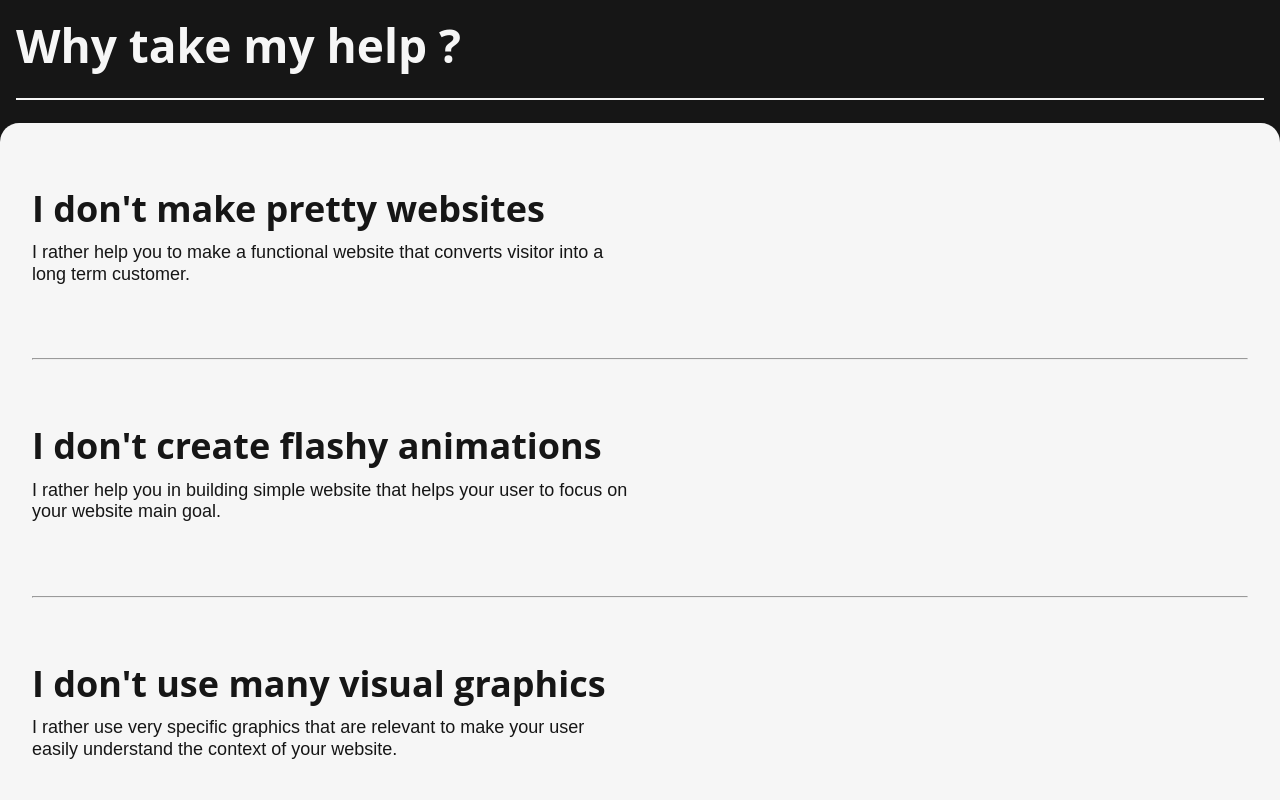
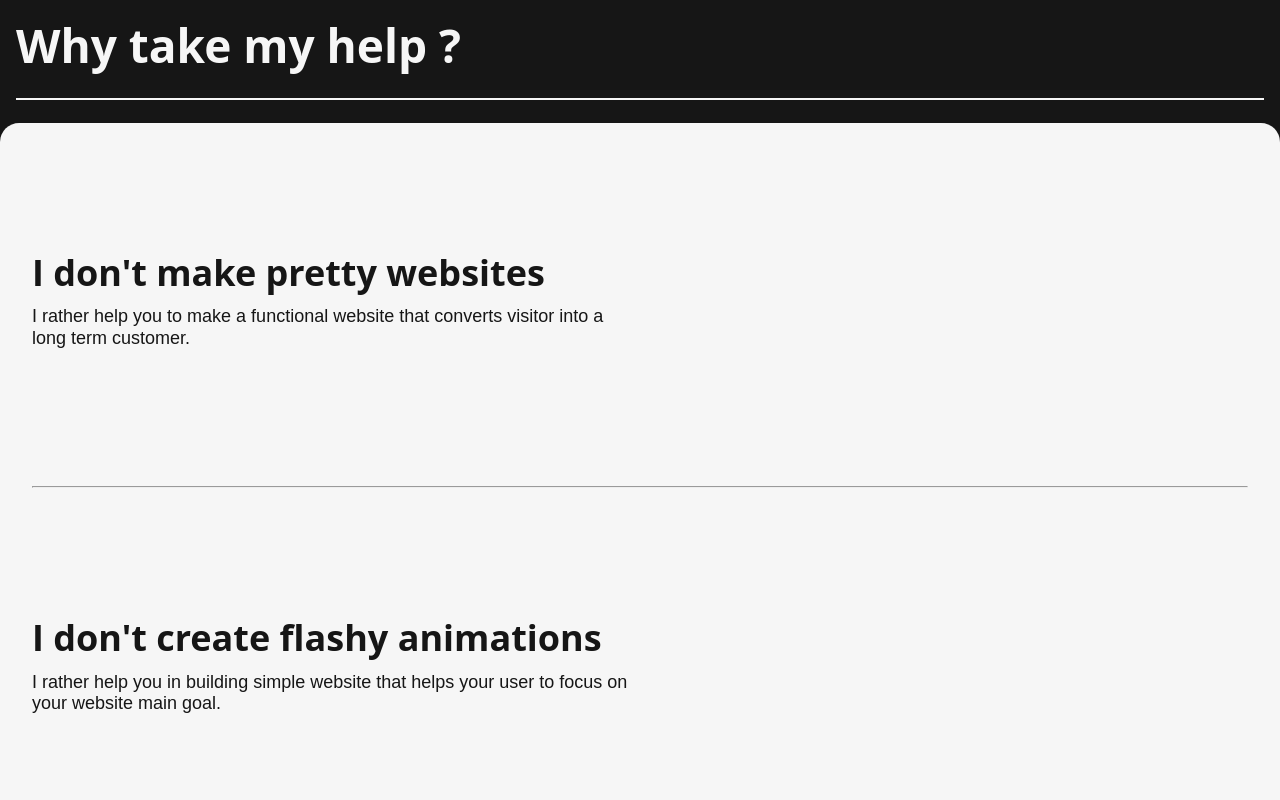
Before and after one commit to ajayshsh7/Ajay-sharma, a Next.js app: page / in a window 1280 px wide. Shown: the part 680-1480 px from the top of the page. Built offline with nearby package versions, Linux system fonts and the light colour scheme; no server answers.

Commit message:
small style fix

```diff
--- a/app/about/about.module.css
+++ b/app/about/about.module.css
@@ -86,13 +86,13 @@
   color: var(--clr-neutral);
   background-color: var(--clr-primary);
   border-radius: 1.2rem;
-  padding-block: 4rem;
+  padding-block: 8rem;
   padding-inline: 2rem;
   margin-block: 1.2rem;
 }
 .whyMeContainer{
   display: grid;
-  gap: 4em;
+  gap: 8em;
 
 }
 
--- a/app/page.module.css
+++ b/app/page.module.css
@@ -90,13 +90,13 @@
   color: var(--clr-neutral);
   background-color: var(--clr-primary);
   border-radius: 1.2rem;
-  padding-block: 4rem;
+  padding-block: 8rem;
   padding-inline: 2rem;
   margin-block: 1.2rem;
 }
 .whyMeContainer{
   display: grid;
-  gap: 4em;
+  gap: 8rem;
 
 }
 
```
